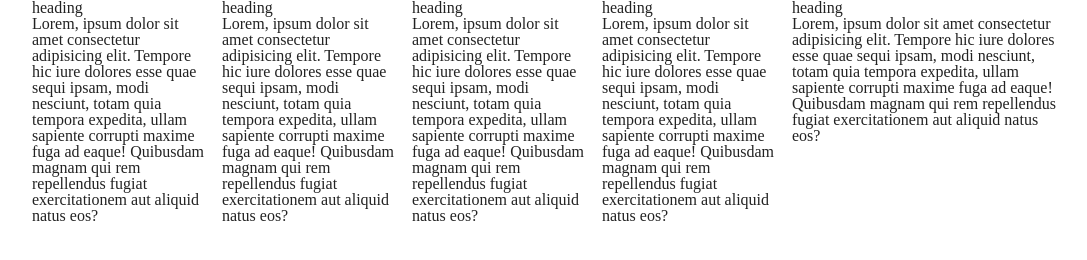
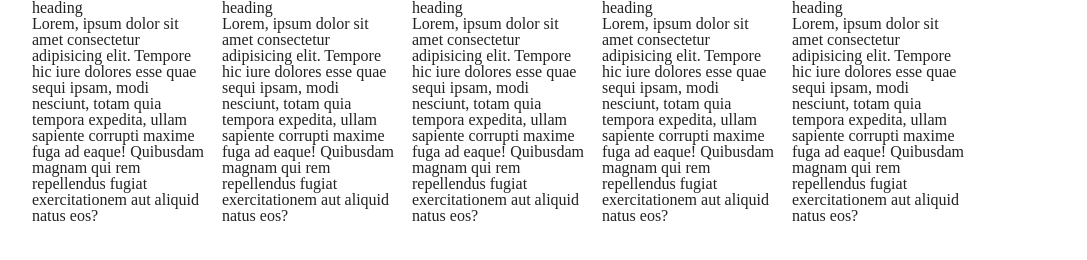
Before and after one commit to llianand94/fm_at_rules, a plain HTML site: page index.html in a window 1280 px wide. Shown: the whole page, without its empty margins (46-1133 px from the left). Drawn offline with Linux system fonts and the light colour scheme.

Commit message:
Fix mistake with classes

```diff
--- a/index.html
+++ b/index.html
@@ -36,7 +36,7 @@
         <p>Lorem, ipsum dolor sit amet consectetur adipisicing elit. Tempore hic iure dolores esse quae sequi ipsam, modi nesciunt, totam quia tempora expedita, ullam sapiente corrupti maxime fuga ad eaque! Quibusdam magnam qui rem repellendus fugiat exercitationem aut aliquid natus eos?</p>
       </article>
     </div>
-    <div class="col-4 col-lg-3">
+    <div class="col-4 col-md-3 col-lg-2">
       <article>
         <h2>heading</h2>
         <p>Lorem, ipsum dolor sit amet consectetur adipisicing elit. Tempore hic iure dolores esse quae sequi ipsam, modi nesciunt, totam quia tempora expedita, ullam sapiente corrupti maxime fuga ad eaque! Quibusdam magnam qui rem repellendus fugiat exercitationem aut aliquid natus eos?</p>
```
